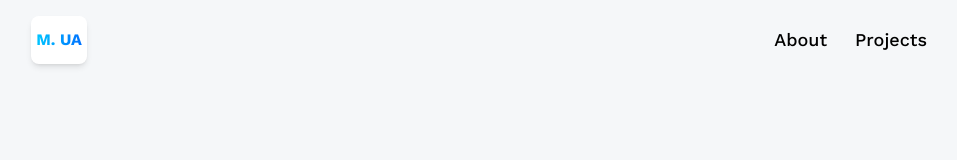
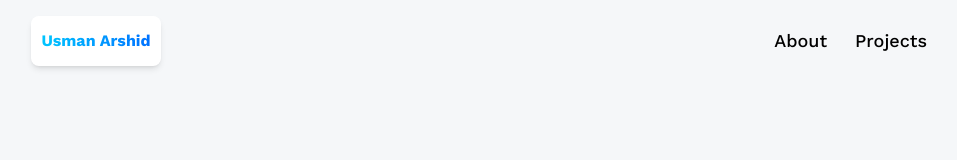
Before and after one commit to OsmanArshid/3D_portfolio, a React (Vite) app: page / in a window 1280 px wide. Shown: the top 160 px of the page, without its empty margins (161-1118 px from the left). Built offline with nearby package versions, Linux system fonts and the light colour scheme.

Commit message:
progress

```diff
--- a/package.json
+++ b/package.json
@@ -12,7 +12,7 @@
   "dependencies": {
     "@emailjs/browser": "^3.11.0",
     "@react-spring/three": "^9.7.3",
-    "@react-three/drei": "^9.88.2",
+    "@react-three/drei": "^9.122.0",
     "@react-three/fiber": "^8.18.0",
     "react": "^18.2.0",
     "react-dom": "^18.2.0",
--- /dev/null
+++ b/src/components/Loader.jsx
@@ -0,0 +1,16 @@
+import {Html} from '@react-three/drei'
+
+
+const Loader = () => {
+  return (
+    // wrapping this in "Html" component so that this loader doesn't trouble us when put inside
+    // the Canvas (cause its a 3D environ) in main file
+    <Html>
+      <div className='flex justify-center items-center'>
+        <div className='w-20 h-20 border-2 border-opacity-20 border-blue-500 border-t-blue-500 rounded-full animate-spin'></div>
+      </div>
+    </Html>
+  )
+}
+
+export default Loader
--- a/src/components/Navbar.jsx
+++ b/src/components/Navbar.jsx
@@ -4,8 +4,8 @@
   return (
     <header className="header">
 
-        <NavLink to='/' className='w-14 h-12 rounded-lg bg-white flex items-center justify-center font-bold shadow-md'>
-            <p className="blue-gradient_text">M. UA</p>
+        <NavLink to='/' className='w-[130px] h-[50px] rounded-lg bg-white flex items-center justify-center font-bold shadow-md'>
+            <p className="blue-gradient_text">Usman Arshid</p>
         </NavLink>
 
         <nav className="flex gap-7 font-medium text-lg">
--- a/src/pages/Home.jsx
+++ b/src/pages/Home.jsx
@@ -2,14 +2,23 @@
   POPUP
 </div> */}
 import { Canvas } from "@react-three/fiber";
+import { Suspense } from "react";
+import Loader from "../components/Loader";
 
 const Home = () => {
   return (
     <section className = 'w-full h-screen relative'>
       {/* Canvas is the ROOT component that sets up our entire 3D scene...
       ALL 3D will be rendered here (the "Renderer" in the guide doc) */}
-      <Canvas>
+      <Canvas
+        className="w-full h-screen bg-transparent"
 
+        // objects less than 0.1 and further from 1000 wont render
+        camera={{near: 0.1, far: 1000}}>
+
+        <Suspense fallback={<Loader/>}>
+
+        </Suspense>
       </Canvas>
     </section>
   )
```
Also changed, not shown: 2 other files (tests, documents, lock files or other folders).
